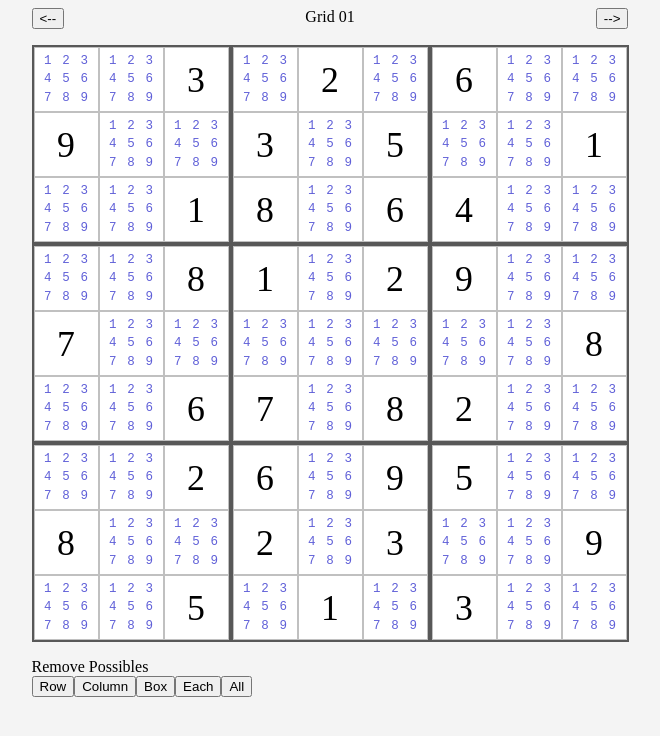
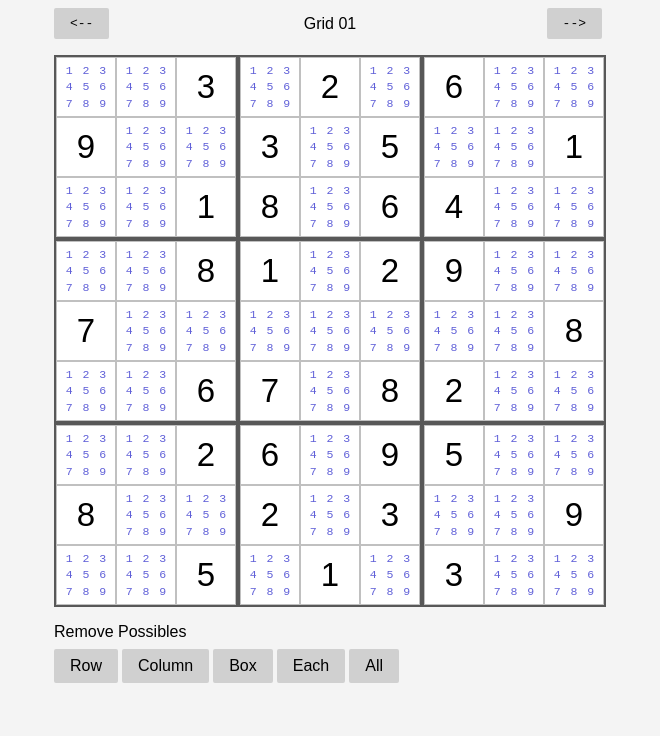
Before and after one commit to philrmass/sudoku-solver, a React app: page / in a window 1280 px wide. Shown: the top 736 px of the page, without its empty margins (310-970 px from the left). Built offline with nearby package versions, Linux system fonts and the light colour scheme; the HTML template or start-up script is replaced by a standard one.

Commit message:
add has possibles and remove all

```diff
--- a/src/components/Controls.js
+++ b/src/components/Controls.js
@@ -12,7 +12,15 @@ import {
 } from '../redux/board/actions';
 import styles from '../styles/Controls.module.css';
 
+import {
+  hasRowPossibles,
+  hasColumnPossibles,
+  hasBoxPossibles,
+  hasAnyPossibles,
+} from '../utilities/board';
+
 function Controls({
+  board,
   actives,
   removeRowPossibles,
   removeColumnPossibles,
@@ -30,32 +38,37 @@ function Controls({
 
   return (
     <main className={styles.main}>
-      <section>
+      <section className={styles.section}>
         <div className={styles.title}>
           Remove Possibles
         </div>
-        <div>
+        <div className={styles.buttons}>
           <button
+            disabled={!hasRowPossibles(board)}
             onClick={() => removeRowPossibles()}
           >
             Row
           </button>
           <button
+            disabled={!hasColumnPossibles(board)}
             onClick={() => removeColumnPossibles()}
           >
             Column
           </button>
           <button
+            disabled={!hasBoxPossibles(board)}
             onClick={() => removeBoxPossibles()}
           >
             Box
           </button>
           <button
+            disabled={!hasAnyPossibles(board)}
             onClick={() => removeEachPossibles()}
           >
             Each
           </button>
           <button
+            disabled={!hasAnyPossibles(board)}
             onClick={() => removeAllPossibles()}
           >
             All
@@ -67,6 +80,7 @@ function Controls({
 }
 
 Controls.propTypes = {
+  board: PropTypes.array.isRequired,
   actives: PropTypes.array,
   removeRowPossibles: PropTypes.func.isRequired,
   removeColumnPossibles: PropTypes.func.isRequired,
@@ -77,6 +91,7 @@ Controls.propTypes = {
 };
 
 const mapState = (state) => ({
+  board: state.board.current,
   actives: state.board.actives,
 });
 
--- a/src/components/Selector.js
+++ b/src/components/Selector.js
@@ -10,11 +10,11 @@ function Selector({
 }) {
   return (
     <main className={styles.main}>
-      <button>
+      <button className={styles.button}>
         {'<--'}
       </button>
       {puzzles[index].name}
-      <button>
+      <button className={styles.button}>
         {'-->'}
       </button>
     </main>
--- a/src/styles/Controls.module.css
+++ b/src/styles/Controls.module.css
@@ -1,3 +1,12 @@
 .main {
   padding-top: var(--space2);
 }
+
+.title {
+  padding-bottom: var(--space1);
+}
+
+button {
+  margin-right: var(--space0);
+  border-radius: var(--radius);
+}
--- a/src/styles/Selector.module.css
+++ b/src/styles/Selector.module.css
@@ -2,4 +2,9 @@
   padding: var(--space1) 0 var(--space2);
   display: flex;
   justify-content: space-between;
+  align-items: center;
 }
+
+.button {
+  font-family: monospace;
+}
--- a/src/styles/index.css
+++ b/src/styles/index.css
@@ -3,10 +3,14 @@
   --space1: 8px;
   --space2: 16px;
   --text-black: #181818;
+  --text-gray: #888888;
   --text-blue: #6060d8;
   --text-red: #e82828;
   --light-gray: #f4f4f4;
-  --cell-size: 65px;
+  --mid-light-gray: #e0e0e0;
+  --mid-gray: #d0d0d0;
+  --radius: 2px;
+  --cell-size: 60px;
   --done-size: calc(.55 * var(--cell-size));
   --possible-size: calc(.35 * var(--done-size));
 }
@@ -26,4 +30,15 @@ body {
   margin: 0;
   padding: 0;
   background: var(--light-gray);
+  font-family: Arial;
 }
+
+button {
+  background: var(--mid-gray);
+  padding: var(--space1) var(--space2);
+}
+
+button:disabled {
+  background: var(--mid-light-gray);
+  color: var(--text-gray);
+}
--- a/src/styles/normalize.css
+++ b/src/styles/normalize.css
@@ -1,4 +1,3 @@
-/*
 button {
   padding: 0;
   border: none;
@@ -11,6 +10,7 @@ button {
   white-space: nowrap;
 }
 
+/*
 input {
   padding: 0;
   border: none;
--- a/src/utilities/board.js
+++ b/src/utilities/board.js
@@ -1,4 +1,43 @@
 import { rowIndices, columnIndices, boxIndices } from '../data/indices';
+
+export function hasRowPossibles(board) {
+  return hasPossibles(rowIndices, board);
+}
+
+export function hasColumnPossibles(board) {
+  return hasPossibles(columnIndices, board);
+}
+
+export function hasBoxPossibles(board) {
+  return hasPossibles(boxIndices, board);
+}
+
+export function hasAnyPossibles(board) {
+  return hasRowPossibles(board) ||
+    hasColumnPossibles(board) ||
+    hasBoxPossibles(board);
+}
+
+function hasPossibles(sectionIndices, board) {
+  const indices = Array.from({ length: 9 }, (_, index) => index);
+  return indices.some((index) => {
+    const indices = sectionIndices[index];
+    return hasSectionPossibles(indices, board);
+  });
+}
+
+function hasSectionPossibles(indices, board) {
+  const cells = getCells(indices, board);
+  const dones = getDones(cells);
+  return cells.some((cell) => hasCellPossibles(cell, dones));
+}
+
+function hasCellPossibles(cell, dones) {
+  if (cell.values.length > 1) {
+    return cell.values.some((value) => dones.includes(value));
+  }
+  return false;
+}
 
 export function removeRowPossibles(board) {
   return removePossibles(rowIndices, board);
@@ -19,8 +58,13 @@ export function removeEachPossibles(board) {
 }
 
 export function removeAllPossibles(board) {
-  console.log('ALL');
-  return [...board];
+  let removed = board;
+  while (hasAnyPossibles(removed)) {
+    const noRows = removeRowPossibles(removed);
+    const noColumns = removeColumnPossibles(noRows);
+    removed = removeBoxPossibles(noColumns);
+  }
+  return removed;
 }
 
 export function removePossibles(sectionIndices, inBoard) {
@@ -35,22 +79,29 @@ export function removePossibles(sectionIndices, inBoard) {
 
 function getNoPossiblesSection(index, sectionIndices, board) {
   const indices = sectionIndices[index];
-  const cells = indices.map((index) => ({
+  const cells = getCells(indices, board);
+  const dones = getDones(cells);
+
+  return cells.map((cell) => ({
+    ...cell,
+    values: removeDones(cell.values, dones),
+  }));
+}
+
+function getCells(indices, board) {
+  return indices.map((index) => ({
     index,
     values: board[index],
   }));
+}
 
-  const dones = cells.reduce((dones, cell) => {
+function getDones(cells) {
+  return cells.reduce((dones, cell) => {
     if (cell.values.length === 1) {
       return [...dones, cell.values[0]];
     }
     return dones;
   }, []);
-
-  return cells.map((cell) => ({
-    ...cell,
-    values: removeDones(cell.values, dones),
-  }));
 }
 
 function removeDones(values, dones) {
```
Also changed, not shown: 1 other file (tests, documents, lock files or other folders).
